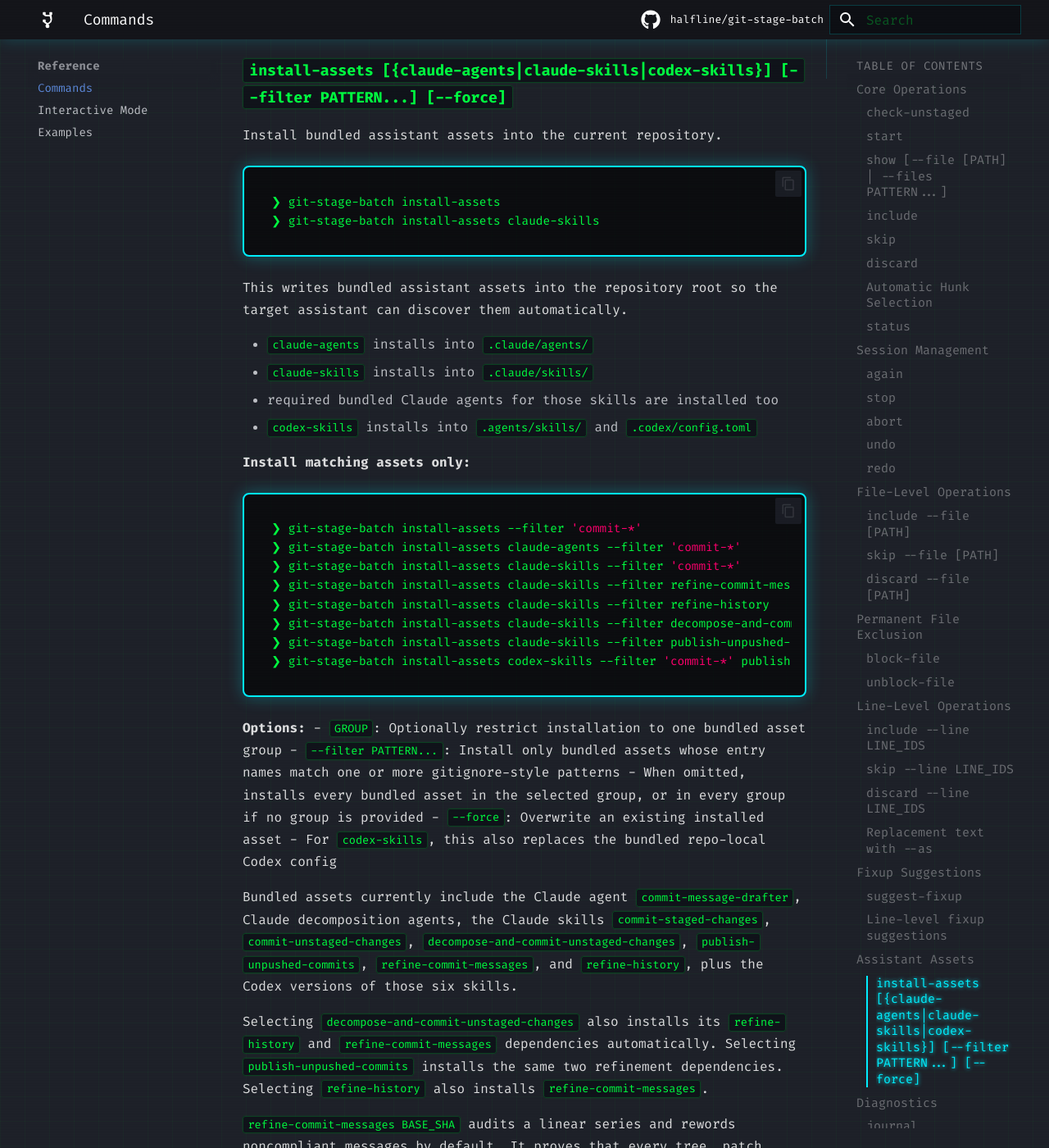
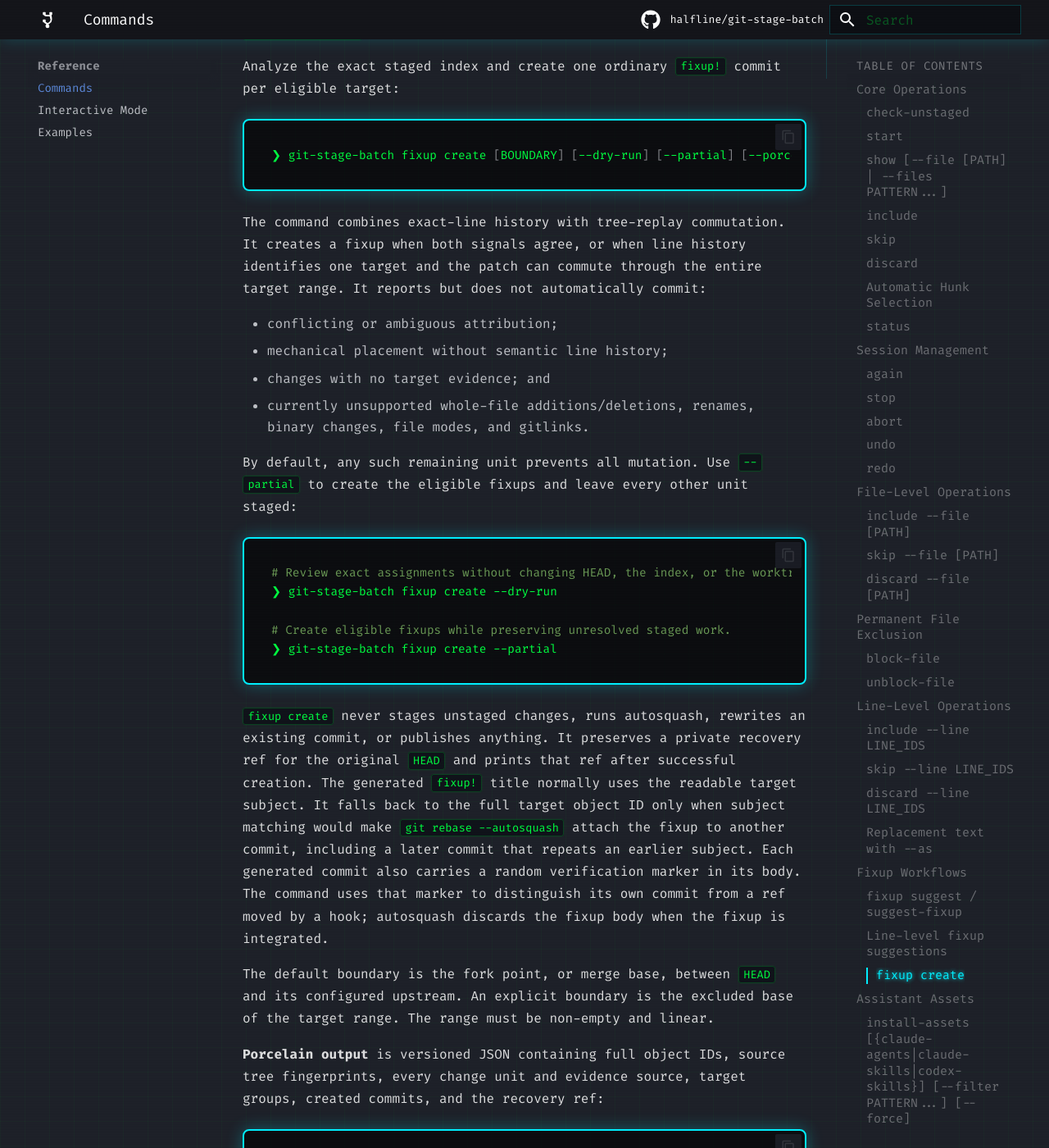
Before and after one commit to halfline/git-stage-batch, an MkDocs documentation site: the page built from docs/commands.md, in a window 1280 px wide and 1400 px high, scrolled down 23720 px. Shown: the whole window at 82% size. Built offline with MkDocs 1.6.1 and Material for MkDocs 9.7.7, drawn with Linux system fonts in a browser that asks for light colours; comment, search, counter and statistics services are not loaded; some of the changed text lies outside the part shown.

Commit message:
docs: Explain grouped fixup creation
The fixup command family is implemented, packaged, and covered from
attribution through installed CLI execution.

Users still need a clear account of its evidence rules, conservative
refusal cases, partial mode, recovery guarantees, subject fallback, and
relationship to later autosquash.

This commit addresses that discoverability gap with command reference
material and a staged multi-file example.

The series now provides a documented, tested workflow for turning safely
attributable staged repairs into reviewable fixup commits.

````diff
--- a/docs/commands.md
+++ b/docs/commands.md
@@ -363,7 +363,8 @@ unborn symbolic branch and initial index are recorded explicitly. `stop`
 preserves a first commit created during the session. `abort` removes that
 session-created branch tip, restores the original index, and leaves original
 first-commit files in the worktree. History-dependent commands such as
-`suggest-fixup` remain unavailable until the first commit exists.
+`fixup suggest`, `fixup create`, and the compatible `suggest-fixup` spelling
+remain unavailable until the first commit exists.
 
 ### `again`
 
@@ -736,13 +737,15 @@ The same rule applies to `discard --to BATCH --line ... --as TEXT`.
 
 ---
 
-## Fixup Suggestions
+## Fixup Workflows
 
-### `suggest-fixup`
+### `fixup suggest` / `suggest-fixup`
 
 Suggest which commit the selected hunk should be fixed up to.
 
 ```
+❯ git-stage-batch fixup suggest [BOUNDARY]
+# Compatible spelling:
 ❯ git-stage-batch suggest-fixup [BOUNDARY]
 ```
 
@@ -763,18 +766,18 @@ Finds commits that previously modified the lines in the selected hunk and sugges
 ❯ git-stage-batch start
 
 # Find which commit to fixup (searches back to upstream by default)
-❯ git-stage-batch suggest-fixup
+❯ git-stage-batch fixup suggest
 Candidate 1: a1b2c3d Fix authentication logic
 
 # Not the right commit, try next
-❯ git-stage-batch suggest-fixup
+❯ git-stage-batch fixup suggest
 Candidate 2: e4f5g6h Add user validation
 
 # This is the one! Create fixup commit
 ❯ git commit --fixup=e4f5g6h
 
 # Or specify a different boundary for the search
-❯ git-stage-batch suggest-fixup main
+❯ git-stage-batch fixup suggest main
 Candidate 1: a1b2c3d Fix authentication logic
 ```
 
@@ -782,7 +785,7 @@ The command uses `git log -L` to find commits that touched the affected lines, m
 
 **Porcelain output:**
 ```bash
-❯ git-stage-batch suggest-fixup --porcelain
+❯ git-stage-batch fixup suggest --porcelain
 ```
 
 Outputs JSON with stable fields for script integration:
@@ -804,7 +807,7 @@ Outputs JSON with stable fields for script integration:
 **Automated fixup example:**
 ```bash
 # Get fixup candidate programmatically
-CANDIDATE=$(git-stage-batch suggest-fixup --porcelain | jq -r '.candidate.hash')
+CANDIDATE=$(git-stage-batch fixup suggest --porcelain | jq -r '.candidate.hash')
 
 # Create fixup commit automatically
 if [ -n "$CANDIDATE" ]; then
@@ -819,16 +822,72 @@ fi
 Suggest fixup target for specific lines only.
 
 ```
-❯ git-stage-batch suggest-fixup [BOUNDARY] --line LINE_IDS
+❯ git-stage-batch fixup suggest [BOUNDARY] --line LINE_IDS
 ```
 
 **Example:**
 ```
-❯ git-stage-batch suggest-fixup --line 1,3
-❯ git-stage-batch suggest-fixup main --line 1,3
+❯ git-stage-batch fixup suggest --line 1,3
+❯ git-stage-batch fixup suggest main --line 1,3
 ```
 
 Useful when a hunk contains changes to multiple unrelated areas. You can get separate fixup suggestions for different line ranges within the same hunk.
+
+---
+
+### `fixup create`
+
+Analyze the exact staged index and create one ordinary `fixup!` commit per
+eligible target:
+
+```bash
+❯ git-stage-batch fixup create [BOUNDARY] [--dry-run] [--partial] [--porcelain]
+```
+
+The command combines exact-line history with tree-replay commutation. It
+creates a fixup when both signals agree, or when line history identifies one
+target and the patch can commute through the entire target range. It reports
+but does not automatically commit:
+
+- conflicting or ambiguous attribution;
+- mechanical placement without semantic line history;
+- changes with no target evidence; and
+- currently unsupported whole-file additions/deletions, renames, binary
+  changes, file modes, and gitlinks.
+
+By default, any such remaining unit prevents all mutation. Use `--partial` to
+create the eligible fixups and leave every other unit staged:
+
+```bash
+# Review exact assignments without changing HEAD, the index, or the worktree.
+❯ git-stage-batch fixup create --dry-run
+
+# Create eligible fixups while preserving unresolved staged work.
+❯ git-stage-batch fixup create --partial
+```
+
+`fixup create` never stages unstaged changes, runs autosquash, rewrites an
+existing commit, or publishes anything. It preserves a private recovery ref
+for the original `HEAD` and prints that ref after successful creation.
+The generated `fixup!` title normally uses the readable target subject. It
+falls back to the full target object ID only when subject matching would make
+`git rebase --autosquash` attach the fixup to another commit, including a
+later commit that repeats an earlier subject.
+Each generated commit also carries a random verification marker in its body.
+The command uses that marker to distinguish its own commit from a ref moved by
+a hook; autosquash discards the fixup body when the fixup is integrated.
+
+The default boundary is the fork point, or merge base, between `HEAD` and its
+configured upstream. An explicit boundary is the excluded base of the target
+range. The range must be non-empty and linear.
+
+**Porcelain output** is versioned JSON containing full object IDs, source tree
+fingerprints, every change unit and evidence source, target groups, created
+commits, and the recovery ref:
+
+```bash
+❯ git-stage-batch fixup create --dry-run --porcelain
+```
 
 ---
 
````
Also changed, not shown: docs/examples.md (+8 -3 lines).
